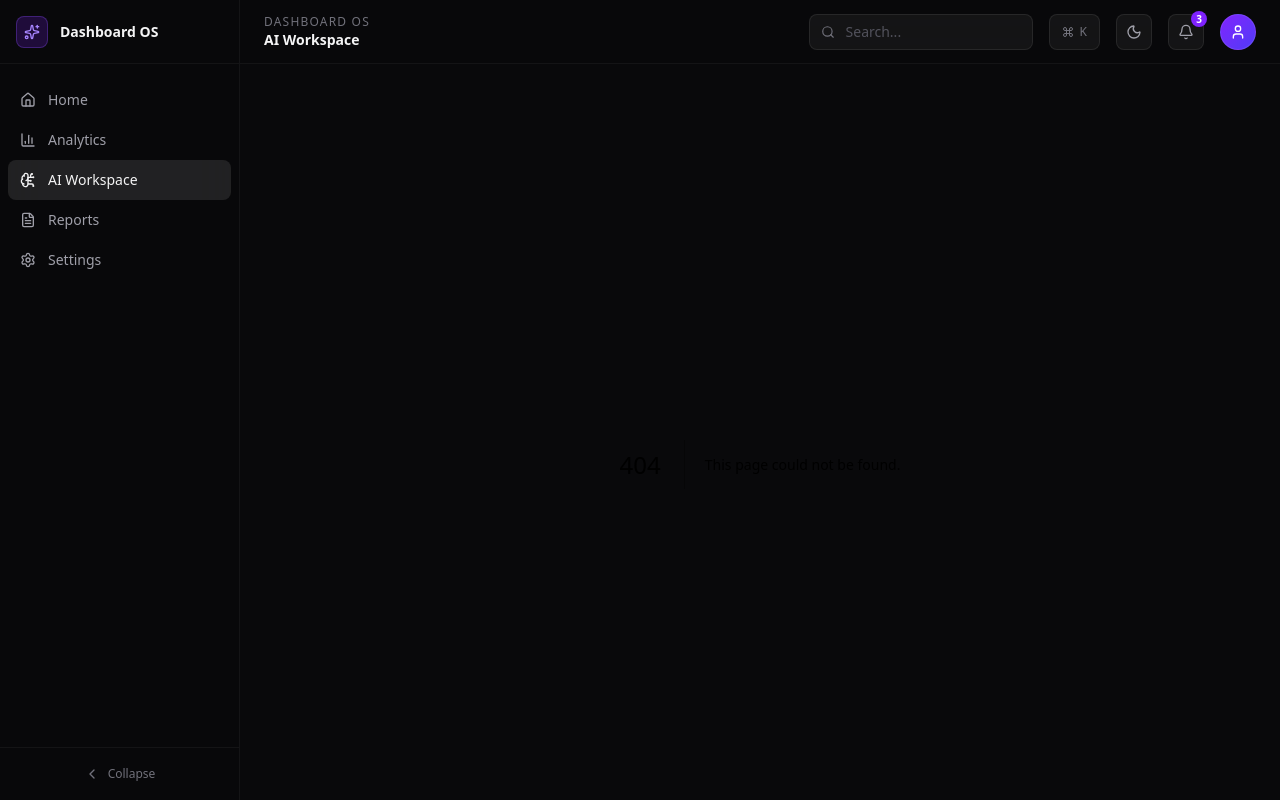
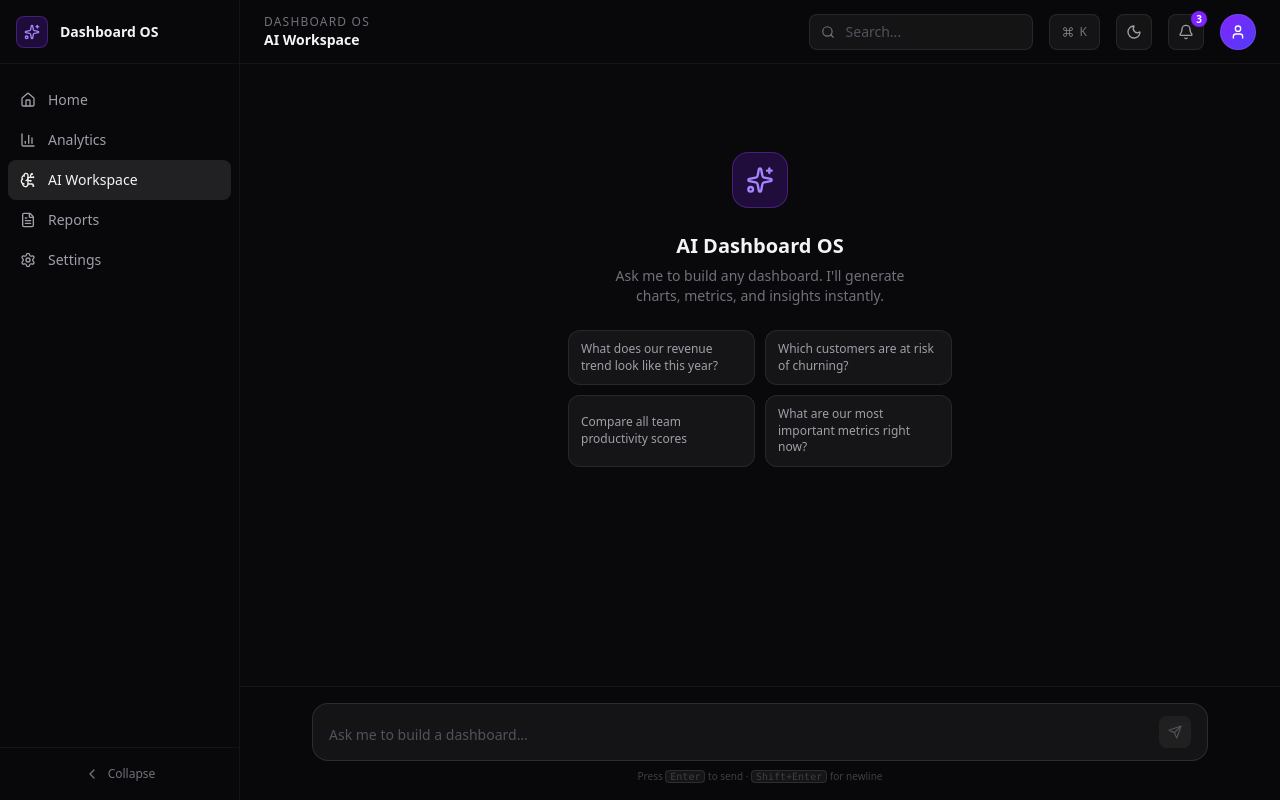
Before and after one commit to muzuvajoshua/YHWH-generation, a Next.js app: page /workspace in a window 1280 px wide. Before the commit this address had no page. Built offline with nearby package versions, Linux system fonts and the light colour scheme.

Commit message:
Add AI workspace page hosting the chat-driven dashboard generator
Introduce the /workspace route: a full-height container that mounts
the ChatInterface so users can describe what they want in natural
language and watch the resulting dashboard materialise in the same
view.

```diff
--- /dev/null
+++ b/src/app/workspace/page.tsx
@@ -0,0 +1,10 @@
+import React from "react";
+import { ChatInterface } from "@/components/genui/chat-interface";
+
+export default function WorkspacePage() {
+  return (
+    <div className="h-full flex flex-col">
+      <ChatInterface />
+    </div>
+  );
+}
```
